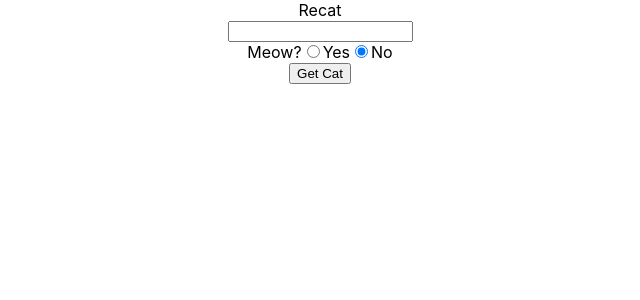
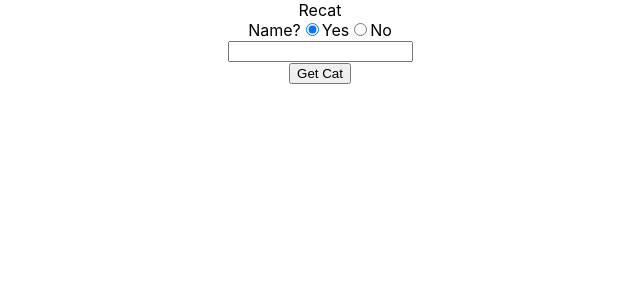
Before and after one commit to keithawess/recat, a React (Create React App) app: page / in a window 1280 px wide. Both pictures are taken after a click on the radio button "Yes". Shown: the top 300 px of the page, without its empty margins (320-960 px from the left). Built offline with nearby package versions, Linux system fonts and the light colour scheme.

Commit message:
Adds functionality to add cat picture

```diff
--- a/src/components/Recat.js
+++ b/src/components/Recat.js
@@ -1,29 +1,83 @@
 import React, { useState } from "react";
+import RecatDisplay from "./RecatDisplay"
 
-function Recat(){
+function Recat() {
+  const catPile = [];
 
-const [tag, setTag] = useState("");
-const [speakTog, setSpeakTog] = useState("yes");
-const [speak, setSpeak] = useState("");
+  const [cats, setCats] = useState(catPile);
+  const [speakTog, setSpeakTog] = useState("no");
+  const [speak, setSpeak] = useState("");
 
-    return (
-        <>
-        <div>
-            Recat
+
+  let speakBox;
+  if (speakTog === "yes") {
+    speakBox = (
+      <>
+        <br />
+        <input value={speak} onChange={(e) => setSpeak(e.target.value)} />
+      </>
+    );
+  } else {
+    speakBox = <></>;
+  }
+
+  const getCat = async () => {
+    try {
+      let response = await fetch('https://thatcopy.pw/catapi/rest/');
+      let data = await response.json();
+      console.log(data.url)
+      setCats((current) => [...current, data.url])
+    } catch (err) {
+      // error handling here
+    } finally {
+      console.log("Meow");
+    }
+  };
+
+  return (
+    <>
+      <header>Recat</header>
+
+      <div>
+        <label>Name?</label>
+        <input
+          type="radio"
+          name="catSpeak"
+          value="yes"
+          id="speakYes"
+          checked={speakTog === "yes"}
+          onChange={(e) => setSpeakTog(e.target.value)}
+        />
+        <label htmlFor="speakYes">Yes</label>
+        <input
+          type="radio"
+          name="catSpeak"
+          value="no"
+          id="speakNo"
+          checked={speakTog === "no"}
+          onChange={(e) => setSpeakTog(e.target.value)}
+        />
+        <label htmlFor="speakNo">No</label>
+        {speakBox}
+      </div>
+      <button
+        onClick={(e) => {
+            getCat();
+            setSpeak("");
+        }}
+      >
+        Get Cat
+      </button>
+
+        <div className="flex rowWrap">
+                   {cats.map((cat,idx) => (
+            <RecatDisplay cat={cat} speak={speak} key={idx}/>
+        ))}
         </div>
 
-        <input value={tag}  onChange={(e) => setTag(e.target.value)}/>
-        <br/>
-        <div>
-            <label>Meow?</label>
-            <input type="radio" name="catSpeak" value="yes" id="speakYes"/>
-            <label htmlFor="speakYes">Yes</label>
-            <input type="radio" name="catSpeak" value="no" id="speakNo" checked/>
-            <label htmlFor="speakNo">No</label>
-        </div>
-        <button>Get Cat</button>
-        </>
-    )
+
+    </>
+  );
 }
 
 export default Recat;
--- /dev/null
+++ b/src/components/RecatDisplay.js
@@ -0,0 +1,15 @@
+import React, { useState } from "react";
+
+function RecatDisplay({cat},{speak}) {
+
+    return (
+        <>
+            <div className="catProfile">
+                <img className="catPic" height="100px" width="auto" src={cat} alt="Invis Cat"/>
+                <div>{speak}</div>
+            </div>
+        </>
+    )
+}
+
+export default RecatDisplay;
```
